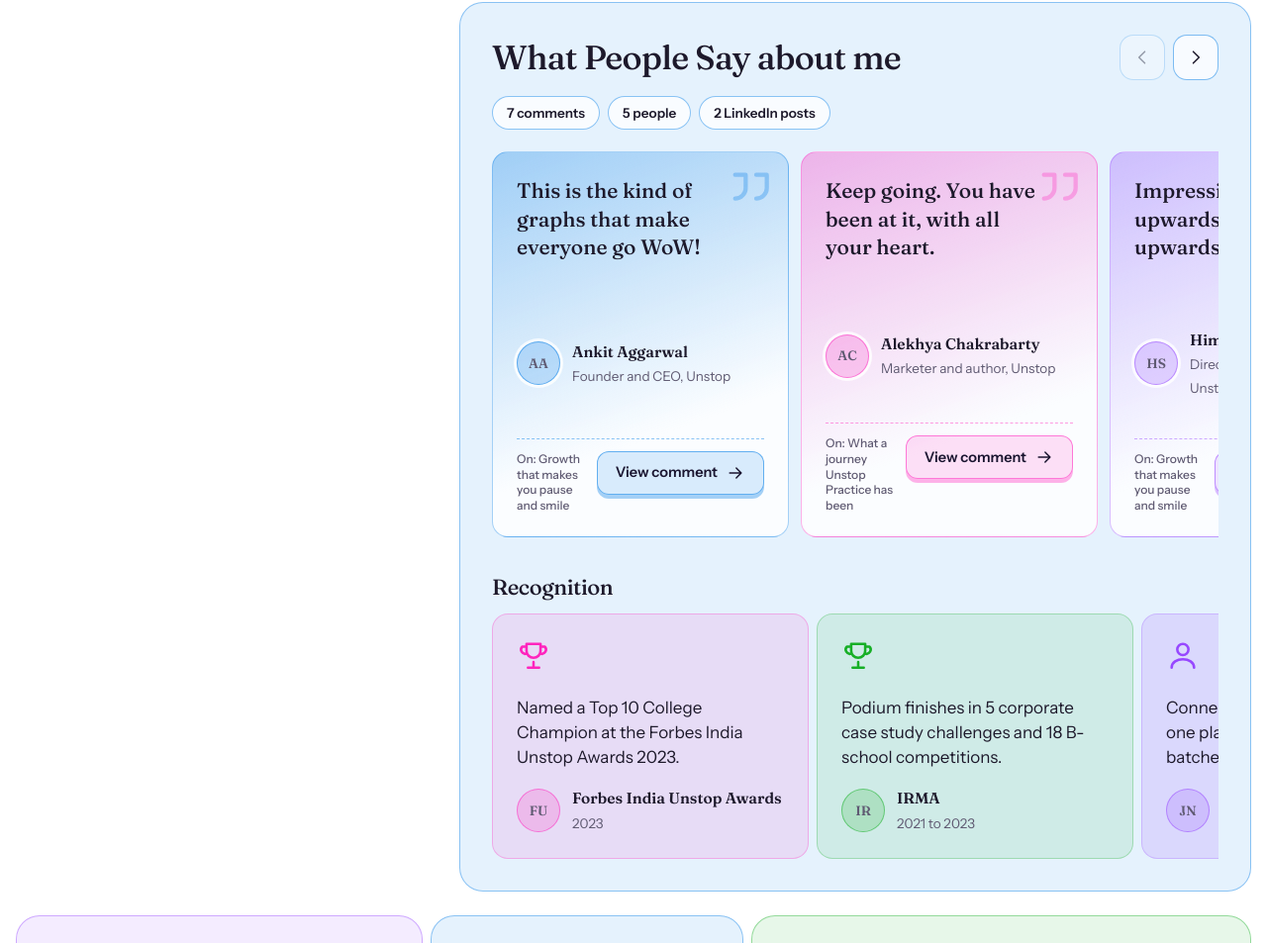
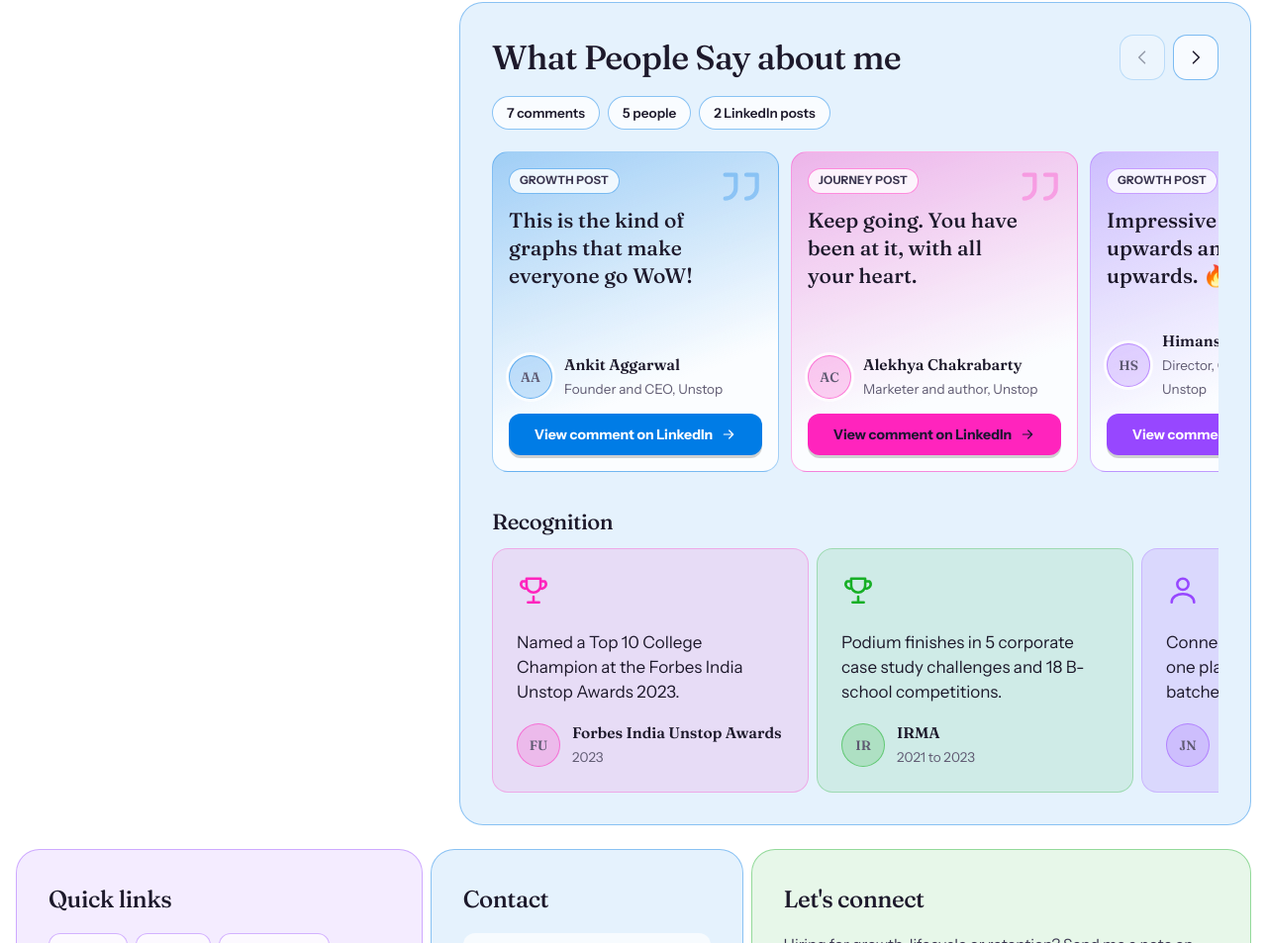
Before and after one commit to shubhamm540-design/shubham-portfolio, a plain HTML site: page index.html in a window 1280 px wide. Shown: the part 8397-9350 px from the top of the page at 99% size. Drawn offline with Linux system fonts and the light colour scheme.

Commit message:
Compact testimonial tiles with full-width CTA
Co-Authored-By: Claude Sonnet 5.5 <noreply@anthropic.com>
Claude-Session: https://claude.ai/code/session_01NwZ5MUXgAH1eie2f3G5G67

```diff
--- a/index.html
+++ b/index.html
@@ -279,16 +279,18 @@ input[type=range]{width:100%;accent-color:#9747FF}
 .tgrid{display:flex;gap:12px;overflow-x:auto;scroll-snap-type:x mandatory;scrollbar-width:none;padding:6px 2px 12px;scroll-behavior:smooth}
 .tgrid::-webkit-scrollbar{display:none}
 .tgrid:focus-visible{outline:3px solid #1A1530;outline-offset:3px;border-radius:16px}
-.tgrid .tcard{flex:0 0 min(300px,82vw);min-height:0;position:relative;overflow:hidden;background:linear-gradient(160deg,rgba(var(--c),.30),rgba(255,255,255,.85) 70%);transition:transform .2s,box-shadow .2s}
+.tgrid .tcard{flex:0 0 min(290px,82vw);min-height:0;gap:12px;padding:16px;position:relative;overflow:hidden;background:linear-gradient(160deg,rgba(var(--c),.30),rgba(255,255,255,.85) 70%);transition:transform .2s,box-shadow .2s}
 .tgrid .tcard:hover{transform:translateY(-4px);box-shadow:0 10px 0 rgba(var(--c),.25)}
 .tgrid .qm{position:absolute;right:8px;top:4px;width:64px;height:64px;color:rgba(var(--c),.3);fill:none;stroke:currentColor;stroke-width:1.6;stroke-linecap:round;stroke-linejoin:round;pointer-events:none}
-.tgrid blockquote{position:relative;padding-right:34px;font-family:var(--font-display);font-weight:500;font-size:19px;line-height:1.35;margin:10px 0 0;min-height:5.4em}
+.tgrid blockquote{position:relative;padding-right:30px;font-family:var(--font-display);font-weight:500;font-size:18px;line-height:1.35;margin:0;min-height:4.05em}
+.tgrid .chip{align-self:flex-start;padding:3px 10px;border-radius:999px;background:rgba(255,255,255,.8);border:.8px solid rgba(var(--c),.5);font-size:11.5px;font-weight:700;letter-spacing:.02em;text-transform:uppercase;color:#3B3650}
+.tgrid .tcard .tcta{display:flex;align-items:center;justify-content:center;gap:8px;width:100%;min-height:42px;margin-top:2px;border-radius:12px;background:rgb(var(--c));border:0;box-shadow:0 3px 0 rgba(0,0,0,.18);color:#fff;font-weight:700;font-size:14px;text-decoration:none}
+.tgrid .tcard.tone-green .tcta,.tgrid .tcard.tone-pink .tcta{color:#1A1530}
+.tgrid .tcard .tcta:hover{transform:translateY(2px);box-shadow:0 1px 0 rgba(0,0,0,.18)}
+.tgrid .tcard .tcta .ic{width:16px;height:16px}
 .tgrid .who{margin-top:0}
 .tgrid .av{width:46px;height:46px;border:2px solid rgb(var(--c));box-shadow:0 0 0 3px rgba(255,255,255,.8);overflow:hidden}
 .tgrid .av img{width:100%;height:100%;object-fit:cover;display:block}
-.tgrid .foot{display:flex;align-items:center;justify-content:space-between;gap:10px;border-top:.8px dashed rgba(var(--c),.45);padding-top:12px}
-.tgrid .onp{font-size:12px;color:var(--muted);line-height:1.3}
-.tgrid .tcta{flex:0 0 auto;min-height:40px;padding:0 14px;box-shadow:0 3px 0 rgba(var(--c),.35);font-size:14px}
 .tscroll{display:flex;gap:8px;overflow-x:auto;scroll-snap-type:x mandatory;scrollbar-width:none}
 .tscroll::-webkit-scrollbar{display:none}
 .tcard{flex:0 0 320px;min-height:300px;scroll-snap-align:start;border-radius:16px;padding:24px;display:flex;flex-direction:column;gap:18px;background-clip:padding-box;border:.8px solid rgba(var(--c),.35)}
@@ -589,13 +591,13 @@ input[type=range]{width:100%;accent-color:#9747FF}
     </div>
     <p class="say-meta"><span>7 comments</span><span>5 people</span><span>2 LinkedIn posts</span></p>
     <div class="tgrid" id="say-row" tabindex="0" role="region" aria-label="Comments about me, swipe sideways">
-        <article class="tcard tone-blue"><svg class="qm" aria-hidden="true"><use href="#i-quote"/></svg><blockquote>This is the kind of graphs that make everyone go WoW!</blockquote><div class="who"><span class="av" aria-hidden="true">AA</span><div><b>Ankit Aggarwal</b><span>Founder and CEO, Unstop</span></div></div><div class="foot"><span class="onp">On: Growth that makes you pause and smile</span><a class="tcta" href="https://www.linkedin.com/feed/update/urn:li:activity:7334921556264931329?commentUrn=urn%3Ali%3Acomment%3A%28activity%3A7334921556264931329%2C7334947652897329155%29" target="_blank" rel="noopener" aria-label="See Ankit Aggarwal’s comment on LinkedIn">View comment <svg class="ic" aria-hidden="true"><use href="#i-arrow"/></svg></a></div></article>
-        <article class="tcard tone-pink"><svg class="qm" aria-hidden="true"><use href="#i-quote"/></svg><blockquote>Keep going. You have been at it, with all your heart.</blockquote><div class="who"><span class="av" aria-hidden="true">AC</span><div><b>Alekhya Chakrabarty</b><span>Marketer and author, Unstop</span></div></div><div class="foot"><span class="onp">On: What a journey Unstop Practice has been</span><a class="tcta" href="https://www.linkedin.com/feed/update/urn:li:activity:7301298452460670976?commentUrn=urn%3Ali%3Acomment%3A%28activity%3A7301298452460670976%2C7301468118164418560%29" target="_blank" rel="noopener" aria-label="See Alekhya Chakrabarty’s comment on LinkedIn">View comment <svg class="ic" aria-hidden="true"><use href="#i-arrow"/></svg></a></div></article>
-        <article class="tcard tone-purple"><svg class="qm" aria-hidden="true"><use href="#i-quote"/></svg><blockquote>Impressive ✨ Only upwards and upwards. 🔥</blockquote><div class="who"><span class="av" aria-hidden="true">HS</span><div><b>Himanshu Sadhwani</b><span>Director, Client Engagements, Unstop</span></div></div><div class="foot"><span class="onp">On: Growth that makes you pause and smile</span><a class="tcta" href="https://www.linkedin.com/feed/update/urn:li:activity:7334921556264931329?commentUrn=urn%3Ali%3Acomment%3A%28activity%3A7334921556264931329%2C7334968843930349569%29" target="_blank" rel="noopener" aria-label="See Himanshu Sadhwani’s comment on LinkedIn">View comment <svg class="ic" aria-hidden="true"><use href="#i-arrow"/></svg></a></div></article>
-        <article class="tcard tone-green"><svg class="qm" aria-hidden="true"><use href="#i-quote"/></svg><blockquote>This is the curve that we need :). Straight line upwards.</blockquote><div class="who"><span class="av" aria-hidden="true">AA</span><div><b>Ankit Aggarwal</b><span>Founder and CEO, Unstop</span></div></div><div class="foot"><span class="onp">On: What a journey Unstop Practice has been</span><a class="tcta" href="https://www.linkedin.com/feed/update/urn:li:activity:7301298452460670976?commentUrn=urn%3Ali%3Acomment%3A%28activity%3A7301298452460670976%2C7301984479055638528%29" target="_blank" rel="noopener" aria-label="See Ankit Aggarwal’s comment on LinkedIn">View comment <svg class="ic" aria-hidden="true"><use href="#i-arrow"/></svg></a></div></article>
-        <article class="tcard tone-blue"><svg class="qm" aria-hidden="true"><use href="#i-quote"/></svg><blockquote>Well done Shubham. With or without H2O at home, you have got us this far. 😍</blockquote><div class="who"><span class="av" aria-hidden="true">AC</span><div><b>Alekhya Chakrabarty</b><span>Marketer and author, Unstop</span></div></div><div class="foot"><span class="onp">On: Growth that makes you pause and smile</span><a class="tcta" href="https://www.linkedin.com/feed/update/urn:li:activity:7334921556264931329?commentUrn=urn%3Ali%3Acomment%3A%28activity%3A7334921556264931329%2C7334938384882114560%29" target="_blank" rel="noopener" aria-label="See Alekhya Chakrabarty’s comment on LinkedIn">View comment <svg class="ic" aria-hidden="true"><use href="#i-arrow"/></svg></a></div></article>
-        <article class="tcard tone-pink"><svg class="qm" aria-hidden="true"><use href="#i-quote"/></svg><blockquote>The team always inspires us to be #Unstoppable and yes your sleepless nights.</blockquote><div class="who"><span class="av" aria-hidden="true">HB</span><div><b>Harshavardhan Bajoria</b><span>Product Manager, AI and Innovation, Unstop</span></div></div><div class="foot"><span class="onp">On: What a journey Unstop Practice has been</span><a class="tcta" href="https://www.linkedin.com/feed/update/urn:li:activity:7301298452460670976?commentUrn=urn%3Ali%3Acomment%3A%28activity%3A7301298452460670976%2C7301469756618940416%29" target="_blank" rel="noopener" aria-label="See Harshavardhan Bajoria’s comment on LinkedIn">View comment <svg class="ic" aria-hidden="true"><use href="#i-arrow"/></svg></a></div></article>
-        <article class="tcard tone-purple"><svg class="qm" aria-hidden="true"><use href="#i-quote"/></svg><blockquote>Amazing work, Shubham! 🚀</blockquote><div class="who"><span class="av" aria-hidden="true">AG</span><div><b>Ansh Grover</b><span>Growth and Strategy, Blinkit</span></div></div><div class="foot"><span class="onp">On: Growth that makes you pause and smile</span><a class="tcta" href="https://www.linkedin.com/feed/update/urn:li:activity:7334921556264931329?commentUrn=urn%3Ali%3Acomment%3A%28activity%3A7334921556264931329%2C7334964400996405248%29" target="_blank" rel="noopener" aria-label="See Ansh Grover’s comment on LinkedIn">View comment <svg class="ic" aria-hidden="true"><use href="#i-arrow"/></svg></a></div></article>
+        <article class="tcard tone-blue"><svg class="qm" aria-hidden="true"><use href="#i-quote"/></svg><span class="chip">Growth post</span><blockquote>This is the kind of graphs that make everyone go WoW!</blockquote><div class="who"><span class="av" aria-hidden="true">AA</span><div><b>Ankit Aggarwal</b><span>Founder and CEO, Unstop</span></div></div><a class="tcta" href="https://www.linkedin.com/feed/update/urn:li:activity:7334921556264931329?commentUrn=urn%3Ali%3Acomment%3A%28activity%3A7334921556264931329%2C7334947652897329155%29" target="_blank" rel="noopener" aria-label="See Ankit Aggarwal’s comment on LinkedIn">View comment on LinkedIn <svg class="ic" aria-hidden="true"><use href="#i-arrow"/></svg></a></article>
+        <article class="tcard tone-pink"><svg class="qm" aria-hidden="true"><use href="#i-quote"/></svg><span class="chip">Journey post</span><blockquote>Keep going. You have been at it, with all your heart.</blockquote><div class="who"><span class="av" aria-hidden="true">AC</span><div><b>Alekhya Chakrabarty</b><span>Marketer and author, Unstop</span></div></div><a class="tcta" href="https://www.linkedin.com/feed/update/urn:li:activity:7301298452460670976?commentUrn=urn%3Ali%3Acomment%3A%28activity%3A7301298452460670976%2C7301468118164418560%29" target="_blank" rel="noopener" aria-label="See Alekhya Chakrabarty’s comment on LinkedIn">View comment on LinkedIn <svg class="ic" aria-hidden="true"><use href="#i-arrow"/></svg></a></article>
+        <article class="tcard tone-purple"><svg class="qm" aria-hidden="true"><use href="#i-quote"/></svg><span class="chip">Growth post</span><blockquote>Impressive ✨ Only upwards and upwards. 🔥</blockquote><div class="who"><span class="av" aria-hidden="true">HS</span><div><b>Himanshu Sadhwani</b><span>Director, Client Engagements, Unstop</span></div></div><a class="tcta" href="https://www.linkedin.com/feed/update/urn:li:activity:7334921556264931329?commentUrn=urn%3Ali%3Acomment%3A%28activity%3A7334921556264931329%2C7334968843930349569%29" target="_blank" rel="noopener" aria-label="See Himanshu Sadhwani’s comment on LinkedIn">View comment on LinkedIn <svg class="ic" aria-hidden="true"><use href="#i-arrow"/></svg></a></article>
+        <article class="tcard tone-green"><svg class="qm" aria-hidden="true"><use href="#i-quote"/></svg><span class="chip">Journey post</span><blockquote>This is the curve that we need :). Straight line upwards.</blockquote><div class="who"><span class="av" aria-hidden="true">AA</span><div><b>Ankit Aggarwal</b><span>Founder and CEO, Unstop</span></div></div><a class="tcta" href="https://www.linkedin.com/feed/update/urn:li:activity:7301298452460670976?commentUrn=urn%3Ali%3Acomment%3A%28activity%3A7301298452460670976%2C7301984479055638528%29" target="_blank" rel="noopener" aria-label="See Ankit Aggarwal’s comment on LinkedIn">View comment on LinkedIn <svg class="ic" aria-hidden="true"><use href="#i-arrow"/></svg></a></article>
+        <article class="tcard tone-blue"><svg class="qm" aria-hidden="true"><use href="#i-quote"/></svg><span class="chip">Growth post</span><blockquote>Well done Shubham. With or without H2O at home, you have got us this far. 😍</blockquote><div class="who"><span class="av" aria-hidden="true">AC</span><div><b>Alekhya Chakrabarty</b><span>Marketer and author, Unstop</span></div></div><a class="tcta" href="https://www.linkedin.com/feed/update/urn:li:activity:7334921556264931329?commentUrn=urn%3Ali%3Acomment%3A%28activity%3A7334921556264931329%2C7334938384882114560%29" target="_blank" rel="noopener" aria-label="See Alekhya Chakrabarty’s comment on LinkedIn">View comment on LinkedIn <svg class="ic" aria-hidden="true"><use href="#i-arrow"/></svg></a></article>
+        <article class="tcard tone-pink"><svg class="qm" aria-hidden="true"><use href="#i-quote"/></svg><span class="chip">Journey post</span><blockquote>The team always inspires us to be #Unstoppable and yes your sleepless nights.</blockquote><div class="who"><span class="av" aria-hidden="true">HB</span><div><b>Harshavardhan Bajoria</b><span>Product Manager, AI and Innovation, Unstop</span></div></div><a class="tcta" href="https://www.linkedin.com/feed/update/urn:li:activity:7301298452460670976?commentUrn=urn%3Ali%3Acomment%3A%28activity%3A7301298452460670976%2C7301469756618940416%29" target="_blank" rel="noopener" aria-label="See Harshavardhan Bajoria’s comment on LinkedIn">View comment on LinkedIn <svg class="ic" aria-hidden="true"><use href="#i-arrow"/></svg></a></article>
+        <article class="tcard tone-purple"><svg class="qm" aria-hidden="true"><use href="#i-quote"/></svg><span class="chip">Growth post</span><blockquote>Amazing work, Shubham! 🚀</blockquote><div class="who"><span class="av" aria-hidden="true">AG</span><div><b>Ansh Grover</b><span>Growth and Strategy, Blinkit</span></div></div><a class="tcta" href="https://www.linkedin.com/feed/update/urn:li:activity:7334921556264931329?commentUrn=urn%3Ali%3Acomment%3A%28activity%3A7334921556264931329%2C7334964400996405248%29" target="_blank" rel="noopener" aria-label="See Ansh Grover’s comment on LinkedIn">View comment on LinkedIn <svg class="ic" aria-hidden="true"><use href="#i-arrow"/></svg></a></article>
     </div>
     <h3 class="rec-h">Recognition</h3>
     <div class="tscroll" tabindex="0" role="region" aria-label="Recognition, scroll sideways">
```
